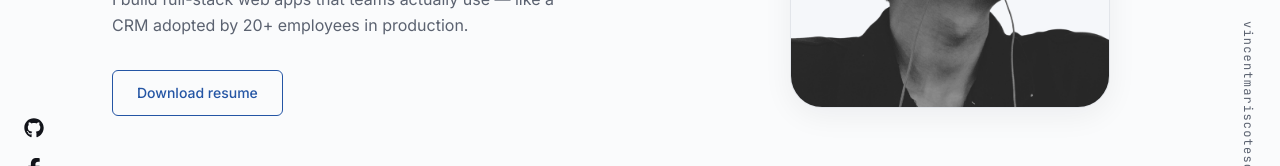
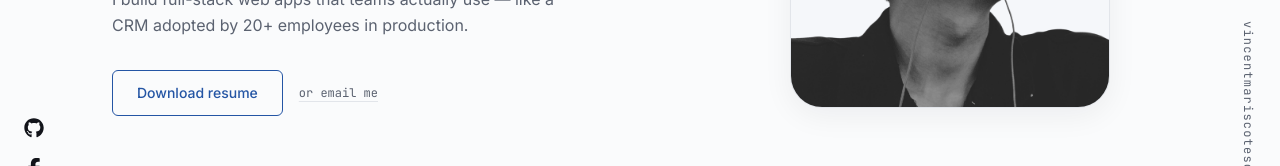
Before and after one commit to MarkVincent06/portfolio, a React (Vite) app: page / in a window 1280 px wide. Shown: the part 382-548 px from the top of the page. Built offline with nearby package versions, Linux system fonts and the light colour scheme.

Commit message:
added email support and other cta email

```diff
--- a/src/components/Contact.jsx
+++ b/src/components/Contact.jsx
@@ -2,6 +2,7 @@ import { useActionState } from "react";
 import SectionHeading from "./ui/SectionHeading";
 import Container from "./ui/Container";
 import Button from "./ui/Button";
+import { email } from "../data/portfolio";
 
 async function submitForm(prevState, formData) {
   try {
@@ -118,9 +119,18 @@ export default function Contact() {
               />
             </div>
 
-            <Button type="submit" disabled={isPending}>
-              {isPending ? "Sending..." : "Send message"}
-            </Button>
+            <div className="flex flex-col md:flex-row md:items-center gap-3 md:gap-5">
+              <Button type="submit" disabled={isPending}>
+                {isPending ? "Sending..." : "Send message"}
+              </Button>
+
+              <a
+                href={`mailto:${email}`}
+                className="font-mono text-xs text-muted hover:text-accent transition-colors underline underline-offset-4 decoration-border hover:decoration-accent"
+              >
+                or email me at: {email}
+              </a>
+            </div>
 
             {state.status === "success" && (
               <p className="font-body text-sm text-accent">{state.message}</p>
--- a/src/components/EmailSidebar.jsx
+++ b/src/components/EmailSidebar.jsx
@@ -1,4 +1,4 @@
-const EMAIL = "vincentmariscotescleofe@gmail.com";
+import { email } from "../data/portfolio";
 
 export default function EmailSidebar() {
   return (
@@ -7,10 +7,10 @@ export default function EmailSidebar() {
       style={{ right: "max(1.5rem, calc((100vw - 72rem) / 2 - 3.5rem))" }}
     >
       <a
-        href={`mailto:${EMAIL}`}
+        href={`mailto:${email}`}
         className="font-mono text-xs tracking-widest text-muted hover:text-accent hover:-translate-y-1 transition-all duration-200 [writing-mode:vertical-rl]"
       >
-        {EMAIL}
+        {email}
       </a>
       <div className="w-px h-24 bg-border mt-6" aria-hidden="true" />
     </div>
--- a/src/components/Footer.jsx
+++ b/src/components/Footer.jsx
@@ -1,12 +1,21 @@
+import { FaEnvelope } from "react-icons/fa6";
 import Container from "./ui/Container";
 import SocialLinks from "./ui/SocialLinks";
+import { email } from "../data/portfolio";
 
 export default function Footer() {
   return (
     <footer className="py-8">
       <Container>
-        <div className="xl:hidden flex justify-center mb-6">
+        <div className="xl:hidden flex justify-center items-center gap-5 mb-6">
           <SocialLinks direction="row" iconSize={22} />
+          <a
+            href={`mailto:${email}`}
+            aria-label="Email me"
+            className="text-ink hover:text-accent transition-colors"
+          >
+            <FaEnvelope size={22} />
+          </a>
         </div>
         <p className="text-center font-mono text-xs text-muted">
           Designed &amp; Built by Mark Vincent Cleofe
--- a/src/components/Hero.jsx
+++ b/src/components/Hero.jsx
@@ -30,9 +30,18 @@ export default function Hero() {
             CRM adopted by 20+ employees in production.
           </p>
 
-          <Button onClick={() => window.open("/resume.pdf", "_blank")}>
-            Download resume
-          </Button>
+          <div className="flex items-center gap-4">
+            <Button onClick={() => window.open("/resume.pdf", "_blank")}>
+              Download resume
+            </Button>
+
+            <a
+              href="mailto:vincentmariscotescleofe@gmail.com"
+              className="font-mono text-xs text-muted hover:text-accent transition-colors underline underline-offset-4 decoration-border hover:decoration-accent"
+            >
+              or email me
+            </a>
+          </div>
         </div>
 
         {/* Right column — photo */}
--- a/src/data/portfolio.js
+++ b/src/data/portfolio.js
@@ -120,3 +120,5 @@ export const socialLinks = [
     icon: "FaLinkedinIn",
   },
 ];
+
+export const email = "vincentmariscotescleofe@gmail.com";
```
